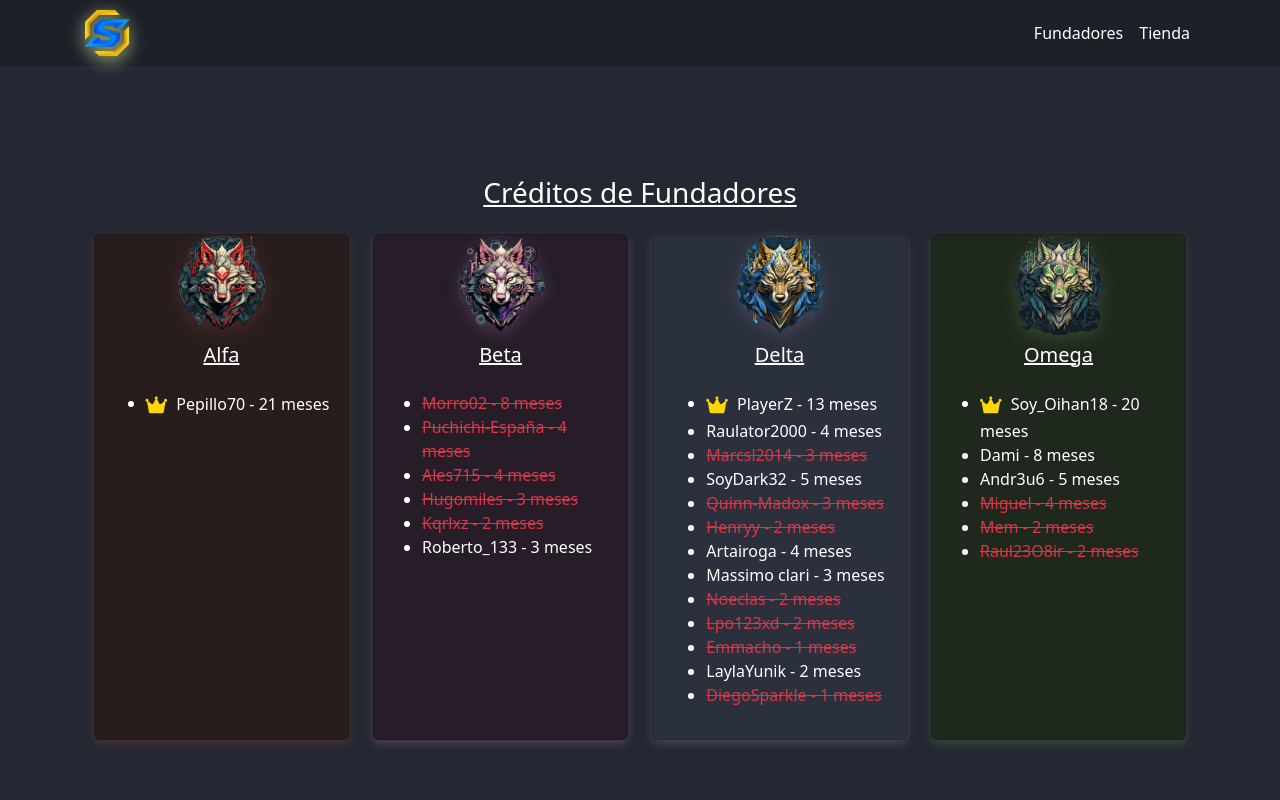
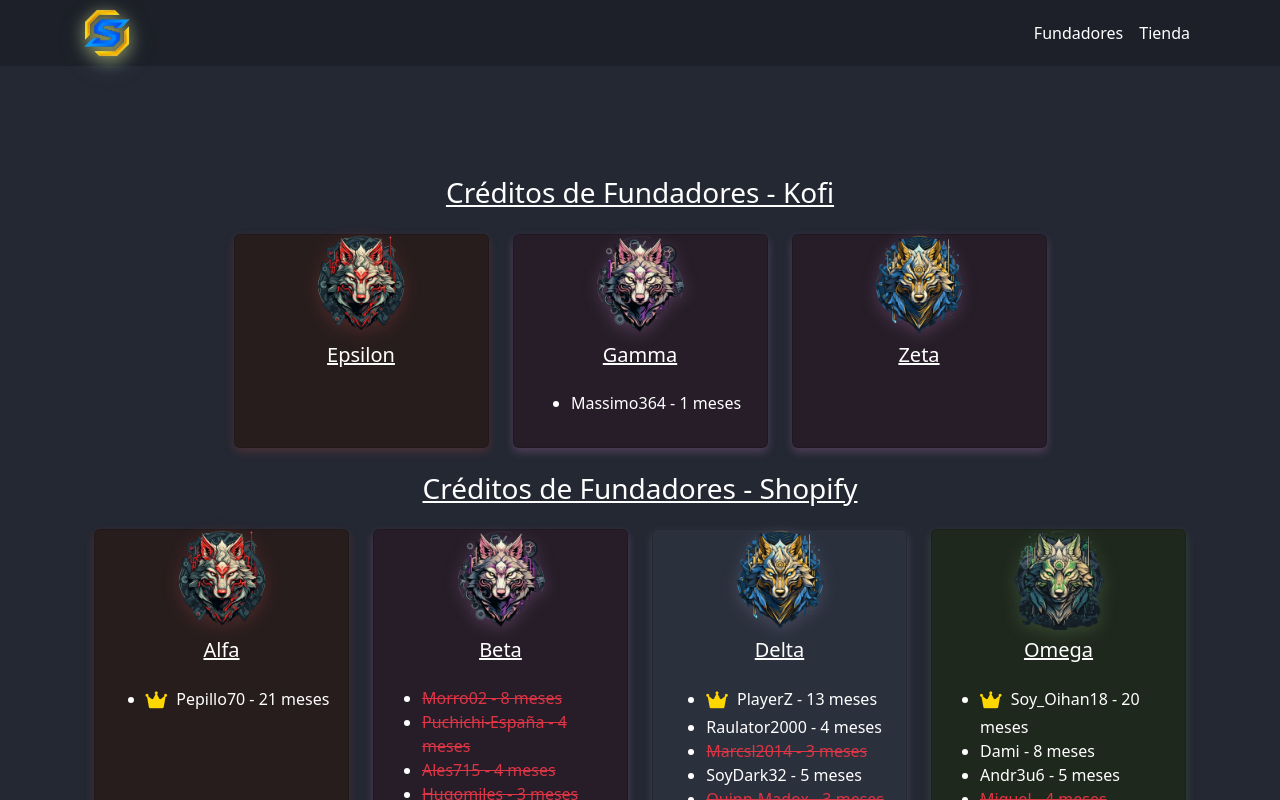
Before and after one commit to Rubencito2002/twitch-founders, an Angular app: page / in a window 1280 px wide. Shown: the top 800 px of the page. Built offline with nearby package versions, Linux system fonts and the light colour scheme.

Commit message:
Actualizar sección de fundadores: agregar nuevos fundadores y enlaces a la tienda de Ko-fi

```diff
--- a/src/app/founders/founders.component.html
+++ b/src/app/founders/founders.component.html
@@ -1,6 +1,63 @@
 <section class="container mt-5">
-    <h3 class="text-center mb-4 colorFont">Créditos de Fundadores</h3>
+    <h3 class="text-center mb-4 colorFont">Créditos de Fundadores - Kofi</h3>
+    <div class="row g-4 justify-content-center">
+        <div class="col-12 col-md-6 col-lg-3">
+            <div class="card h-100 custom-card-size fondoAlfa">
+                <img src="./assets/img/alfa.png" class="logoFounders" alt="Alfa Logo">
+                <h5 class="card-title text-center mt-2">Epsilon</h5>
+                <div class="card-body">
+                    <ul>
+                        <li *ngFor="let founder of foundersEpsilon">
+                            <span *ngIf="founder.meses >= 12" class="crown-icon">
+                                <i class="fas fa-crown"></i>
+                            </span>
+                            <span [ngClass]="{'text-decoration-line-through': !founder.renovado, 'text-danger': !founder.renovado}">
+                                {{ founder.name }} - {{ founder.meses }} meses
+                            </span>
+                        </li>
+                    </ul>
+                </div>
+            </div>
+        </div>
+        <div class="col-12 col-md-6 col-lg-3">
+            <div class="card h-100 custom-card-size fondoBeta">
+                <img src="./assets/img/beta.png" class="logoFounders" alt="Beta Logo">
+                <h5 class="card-title text-center mt-2">Gamma</h5>
+                <div class="card-body">
+                    <ul>
+                        <li *ngFor="let founder of foundersGamma">
+                            <span *ngIf="founder.meses >= 12" class="crown-icon">
+                                <i class="fas fa-crown"></i>
+                            </span>
+                            <span [ngClass]="{'text-decoration-line-through': !founder.renovado, 'text-danger': !founder.renovado}">
+                                {{ founder.name }} - {{ founder.meses }} meses
+                            </span>
+                        </li>
+                    </ul>
+                </div>
+            </div>
+        </div>
+        <div class="col-12 col-md-6 col-lg-3">
+            <div class="card h-100 custom-card-size fondoBeta">
+                <img src="./assets/img/delta.png" class="logoFounders" alt="Beta Logo">
+                <h5 class="card-title text-center mt-2">Zeta</h5>
+                <div class="card-body">
+                    <ul>
+                        <li *ngFor="let founder of foundersZeta">
+                            <span *ngIf="founder.meses >= 12" class="crown-icon">
+                                <i class="fas fa-crown"></i>
+                            </span>
+                            <span [ngClass]="{'text-decoration-line-through': !founder.renovado, 'text-danger': !founder.renovado}">
+                                {{ founder.name }} - {{ founder.meses }} meses
+                            </span>
+                        </li>
+                    </ul>
+                </div>
+            </div>
+        </div>
+    </div>
 
+    <h3 class="text-center my-4  colorFont">Créditos de Fundadores - Shopify</h3>
     <div class="row g-4">
         <div class="col-12 col-md-6 col-lg-3">
             <div class="card h-100 custom-card-size fondoAlfa">
--- a/src/app/founders/founders.component.ts
+++ b/src/app/founders/founders.component.ts
@@ -63,7 +63,7 @@ export class FoundersComponent {
       renovado: true,
     },
   ];
-    foundersDelta: founders[] = [
+  foundersDelta: founders[] = [
     {
       name: 'PlayerZ',
       rango: ['Delta'],
@@ -181,4 +181,18 @@ export class FoundersComponent {
       renovado: false,
     },
   ];
+  foundersEpsilon: founders[] = [
+
+  ];
+  foundersGamma: founders[] = [
+    {
+      name: 'Massimo364',
+      rango: ['Gamma'],
+      meses: 1,
+      renovado: true,
+    },
+  ];
+  foundersZeta: founders[] = [
+
+  ];
 }
--- a/src/app/home/home.component.html
+++ b/src/app/home/home.component.html
@@ -11,7 +11,7 @@
                     <a class="nav-link colorFont" href="#foundersSection">Fundadores</a>
                 </li>
                 <li class="nav-item">
-                    <a class="nav-link colorFont" href="https://tienda.sherox.es/">Tienda</a>
+                    <a class="nav-link colorFont" href="https://ko-fi.com/sheroxgg?ref=Twitch#tier17347982837300">Tienda</a>
                 </li>
             </ul>
         </div>
```
